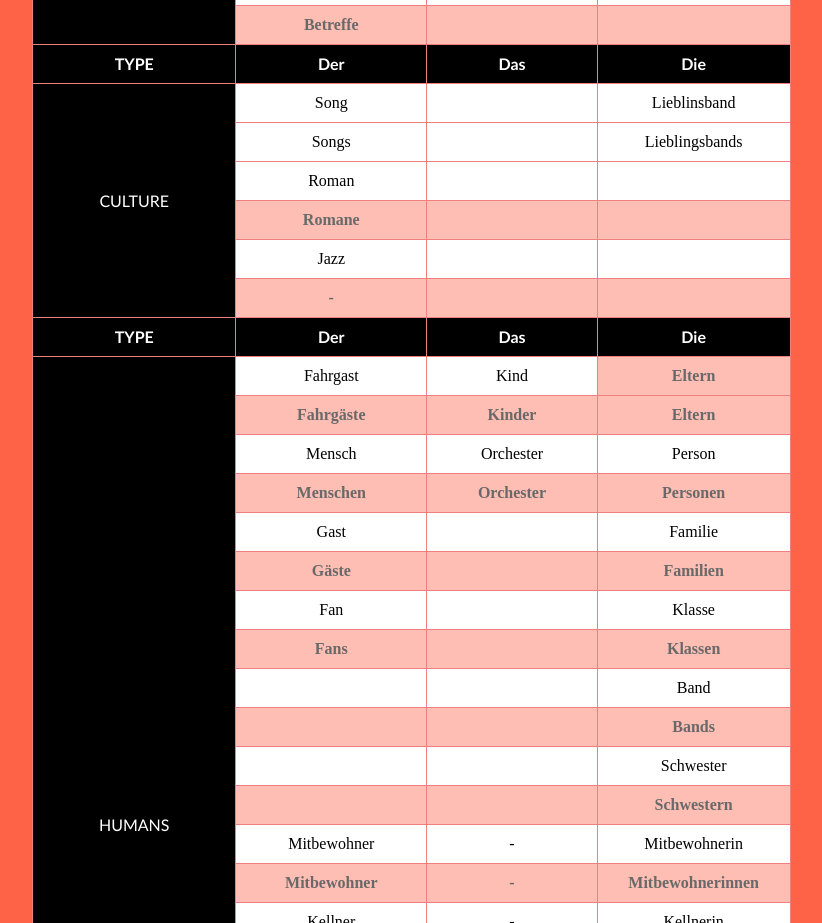
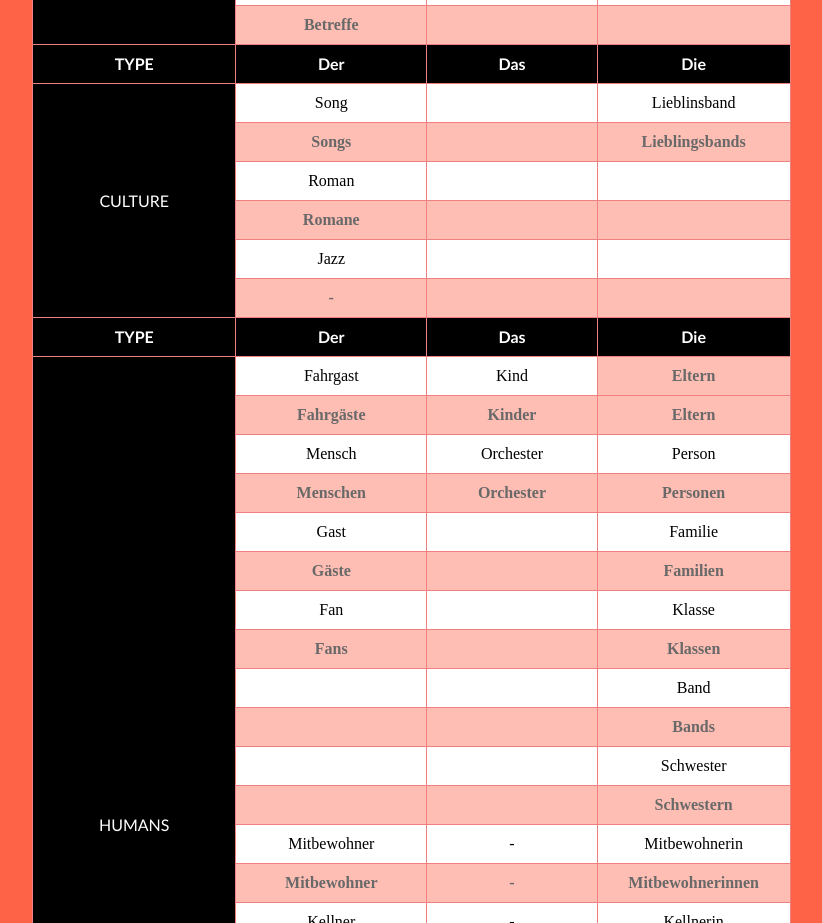
Before and after one commit to swissarmywoman/deutsch, a plain HTML site: page Word.html in a window 1280 px wide. Shown: the part 8420-9343 px from the top of the page, without its empty margins (279-1101 px from the left). Drawn offline with Linux system fonts and the light colour scheme.

Commit message:
Add files via upload

```diff
--- a/Word.html
+++ b/Word.html
@@ -1382,7 +1382,7 @@
           <td></td>
           <td>Lieblinsband</td>
         </tr>
-            <tr>
+            <tr class="plural">
               <td>Songs</td>
               <td></td>
               <td>Lieblingsbands</td>
```
